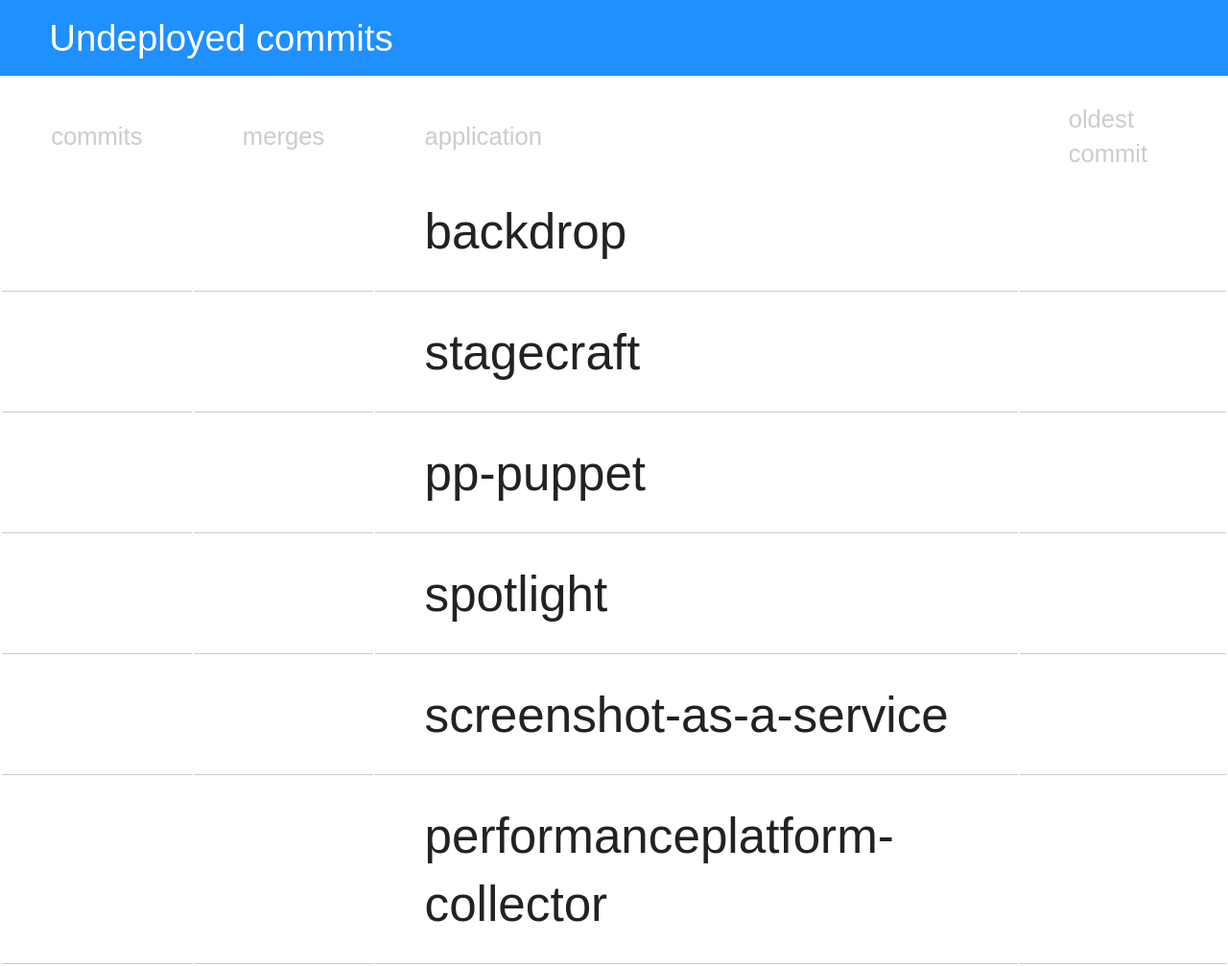
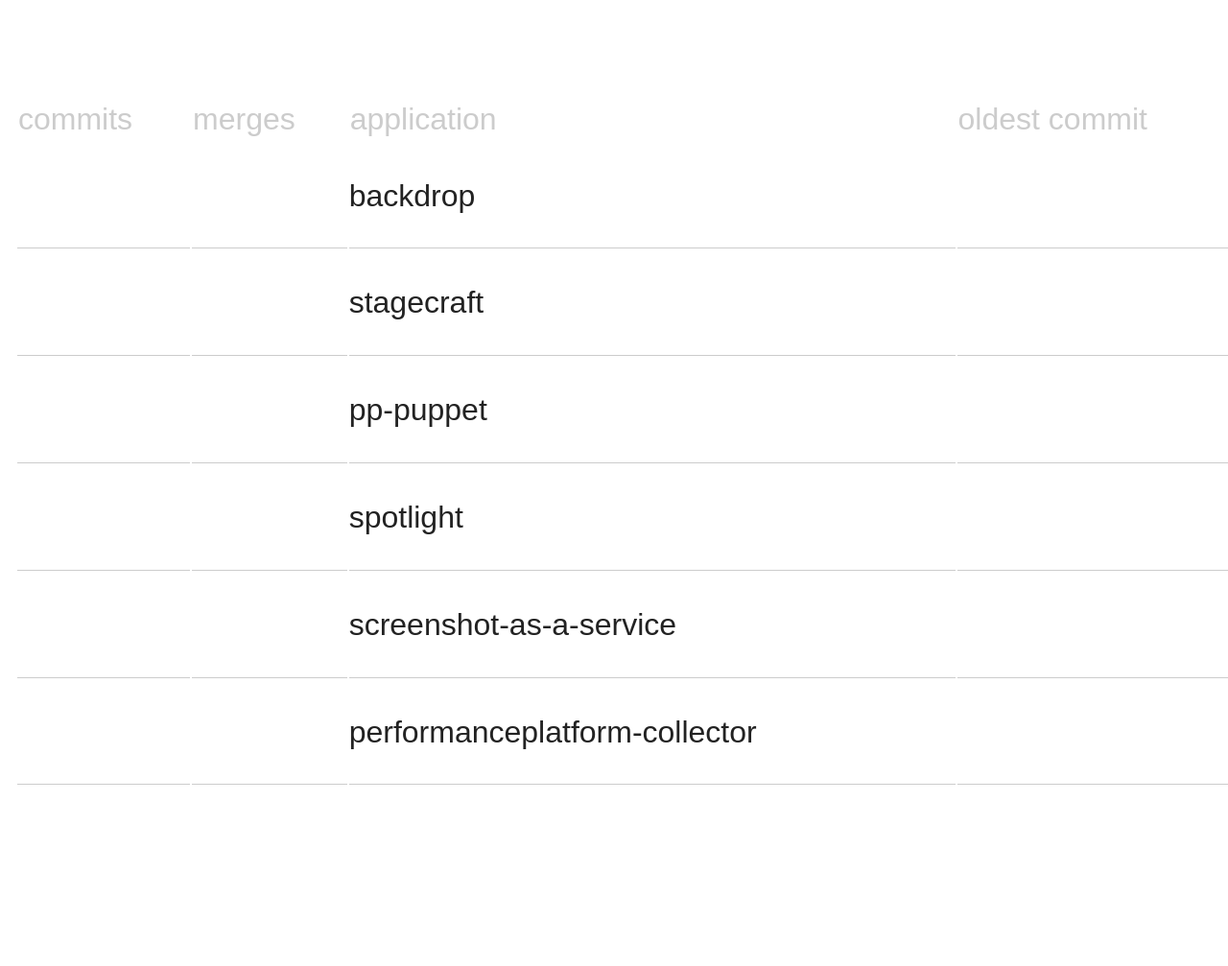
Before and after one commit to dsingleton/deploy-lag-radiator, a plain HTML site: page index.html in a window 1280 px wide. Shown: the whole page at 96% size. After the commit the page ends 844 px from the top, so only its background shows below. Drawn offline with Linux system fonts and the light colour scheme; no server answers.

Commit message:
Add in new css file

```diff
--- a/assets/css/screen.css
+++ b/assets/css/screen.css
@@ -9,57 +9,72 @@ body {
 
 h1 {
   margin: 0;
-  font-size: 3vw;
-  background: dodgerBlue;
+  font-size: 1.8em;
   color: #fff;
-  padding: 1vw 4vw;
+  padding: .6em;
   font-weight: normal;
+}
+
+h2{
+  font-size: 1.2em;
+  padding:.5em 1em;
+  font-weight: normal;
+}
+
+h2 span{
+  background:white;
+  padding: .1em .3em
 }
 
 table {
   width: 100%;
+  margin:1.5em 1em;
 }
 
-table th {
-  text-align: left;
-  padding: 2vw 4vw 0;
+th {
   color: #ccc;
   font-weight: normal;
-  font-size: 2vw;
+  font-size: 2em;
+  text-align: left;
 }
 
-table td {
-  font-size: 4vw;
-  padding: 2vw 4vw;
+td {
+  font-size: 2em;
+  padding:1em 0;
   border-bottom: 1px solid #ccc;
 }
 
-table td.name a {
+
+
+.name a {
   text-decoration: none;
   color: #222;
 }
 
-table td.time {
-  font-size: 3vw;
+.time {
+  font-size: 2em;
   color: #888;
 }
 
-table td.commits,
-table td.merges {
-  text-align: center;
-}
-
-table tr.good td.commits,
-table tr.good td.merges {
+.good{
   color: green;
 }
 
-table tr.stale td.commits,
-table tr.stale td.merges, {
+.stale {
   color: red;
 }
 
-table tr.unknown td.commits,
-table tr.unknown td.merges {
+.unknown {
   color: orange;
 }
+
+.strap{
+  background: #4eeab0;
+  width: 100%;
+  display: block;
+  clear: both;
+  float: left;
+}
+.left {
+  float: left;
+}
```
